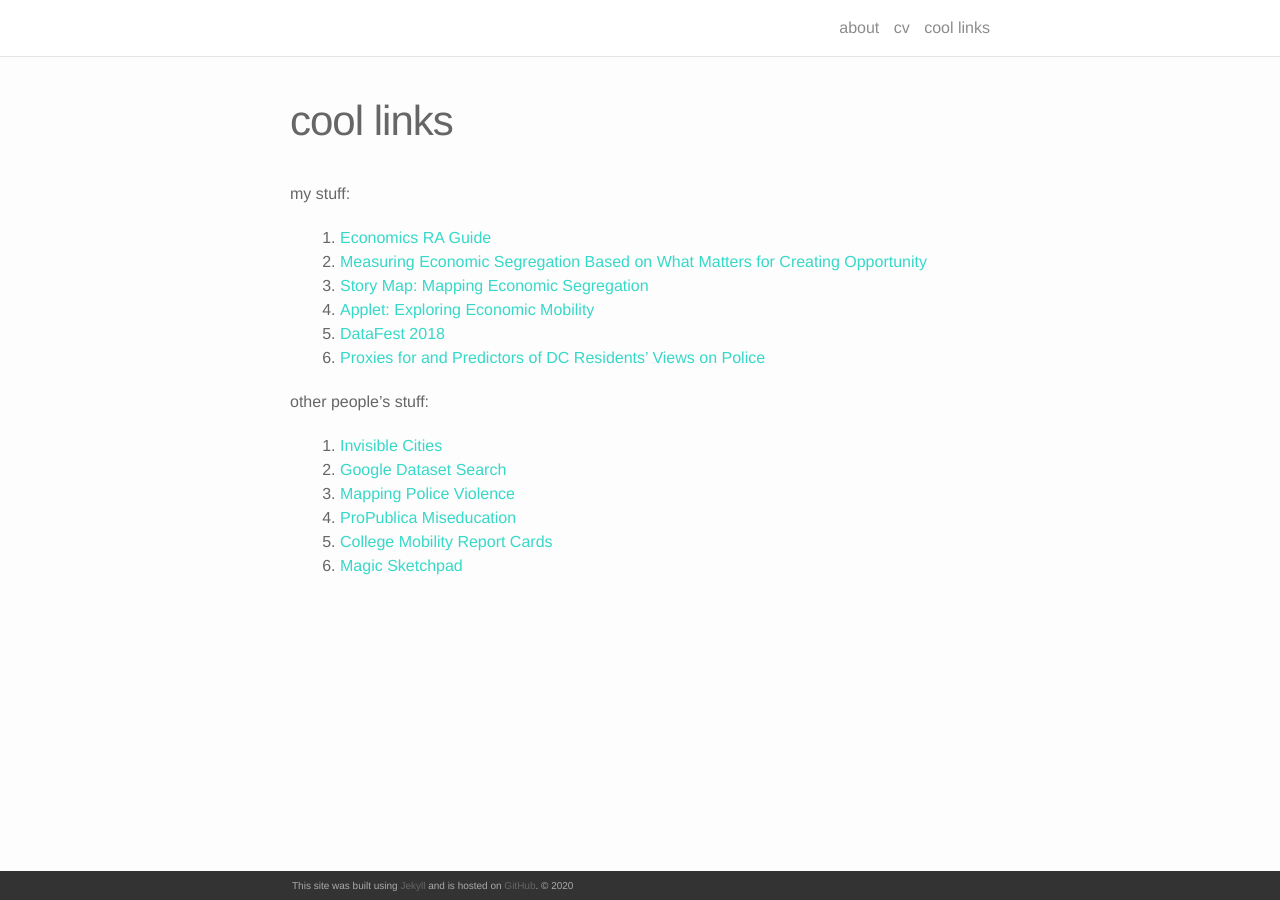
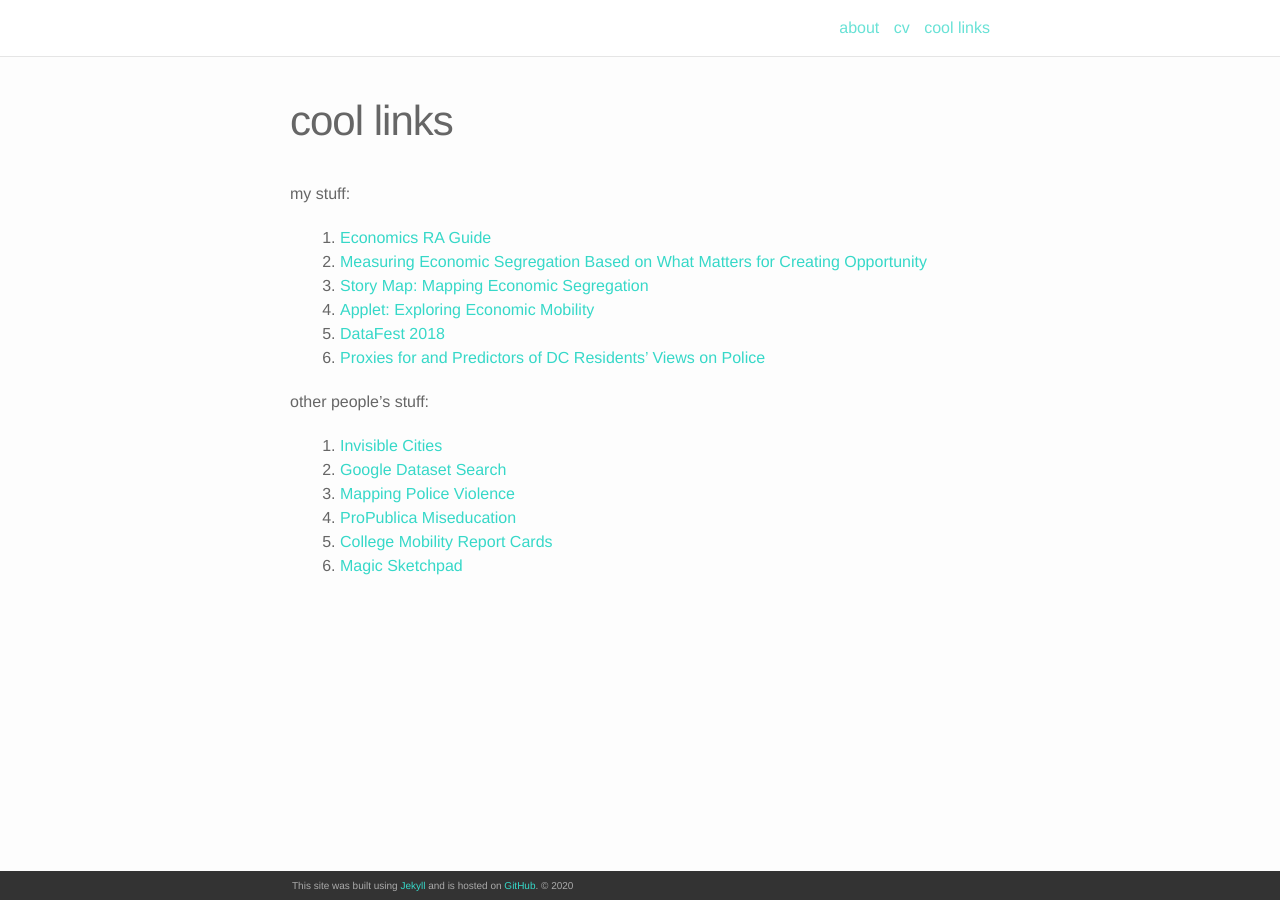
Before and after one commit to kaimath/kaimath.github.io, a Jekyll site: the page built from coollinks.md, in a window 1280 px wide. Built offline with Jekyll 4.4.1, drawn with Linux system fonts in a browser that asks for light colours; nearby versions of some CDN libraries.

Commit message:
change link colors

```diff
--- a/_sass/_base.scss
+++ b/_sass/_base.scss
@@ -121,7 +121,7 @@ h1, h2, h3, h4, h5, h6 {
  * Links
  */
 a {
-    color: $text-color;
+    color: $theme-color;
     text-decoration: none;
     /*
     &:visited {
@@ -129,7 +129,7 @@ a {
     }
     */
     &:hover {
-        color: $theme-color;
+        color: $purple;
         text-decoration: none;
     }
 }
```
